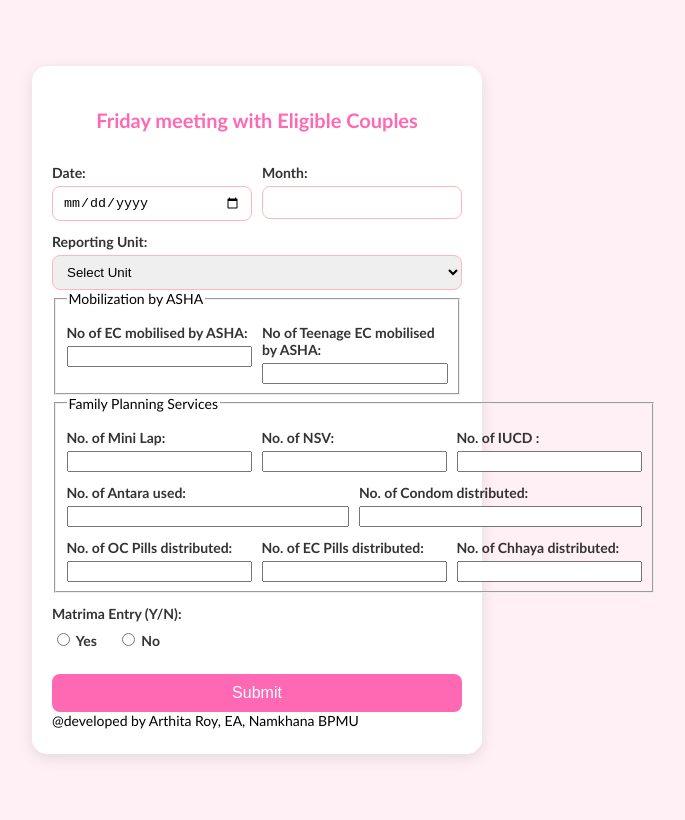
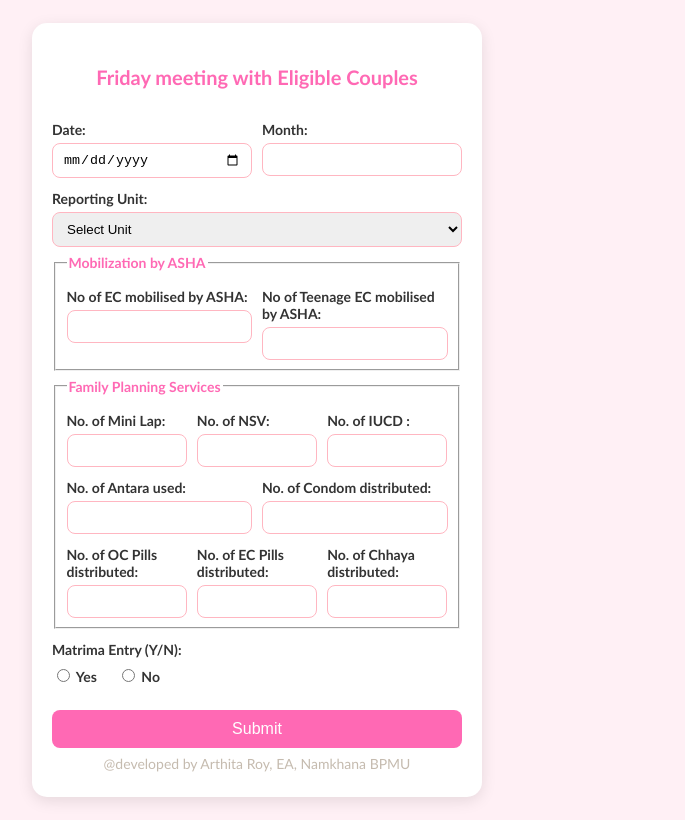
Before and after one commit to bmohnamkhana2021-hash/ec-meeting, a plain HTML site: page index.html in a window 1280 px wide. Shown: the whole page, without its empty margins (383-1068 px from the left). Drawn offline with Linux system fonts and the light colour scheme.

Commit message:
Update style.css

```diff
--- a/style.css
+++ b/style.css
@@ -26,12 +26,6 @@ h2 {
     margin-bottom: 20px;
     font-size: 20px;
 }
-h3 {
-    text-align: center;
-    color: #ff69b4; /* hot pink heading */
-    margin-bottom: 20px;
-    font-size: 16px;
-}
 
 .form-group {
     display: flex;
@@ -45,7 +39,7 @@ label {
     margin-bottom: 5px;
 }
 
-input[type="text"], input[type="date"], select {
+input[type="text"], input[type="date"], input[type="number"], select {
     padding: 8px 10px;
     border-radius: 8px;
     border: 1px solid #ffb6c1;
@@ -103,3 +97,16 @@ button:hover {
         padding: 20px 15px;
     }
 }
+fieldset{
+    margin-top: 7px;
+}
+legend{
+    font-weight: bold;
+    color: #ff69b4;
+}
+footer{
+    text-align: center;
+    margin-top: 7px;
+    color: rgb(197, 187, 175);
+
+}
```
